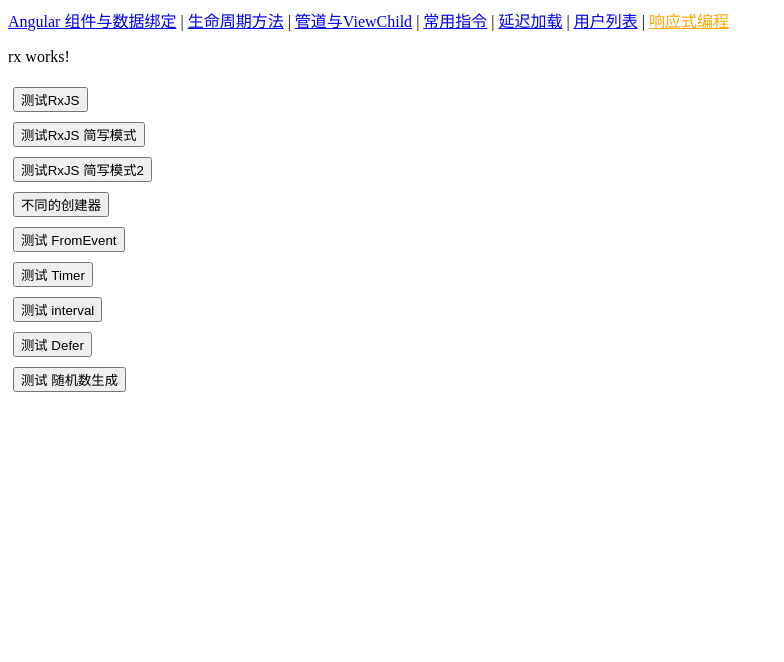
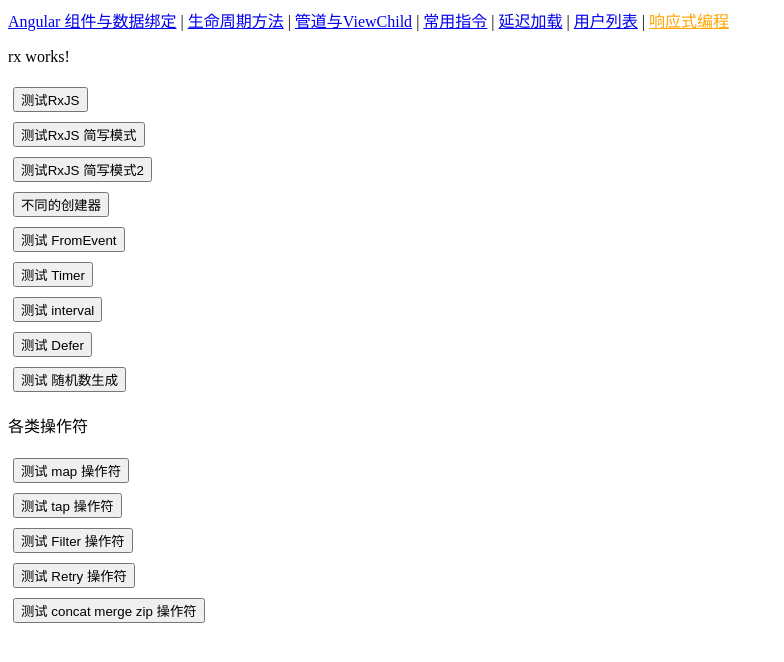
Before and after one commit to demongel/learn-ang, an Angular app: page /lesson6 in a window 1280 px wide. Shown: the top 662 px of the page, without its empty margins (0-784 px from the left). Built offline with nearby package versions, Linux system fonts and the light colour scheme.

Commit message:
7.1 响应式编程 | rxjs 其他操作符与合并操作符

```diff
--- a/src/app/demo/rx/rx.component.html
+++ b/src/app/demo/rx/rx.component.html
@@ -19,3 +19,10 @@
 <div> <button (click)="testRx7()">测试 interval </button></div>
 <div> <button (click)="testRx8()">测试 Defer </button></div>
 <div> <button (click)="testRx9()">测试 随机数生成 </button></div>
+
+<p> 各类操作符 </p>
+<div> <button (click)="testMap()">测试 map 操作符 </button></div>
+<div> <button (click)="testTap()">测试 tap 操作符 </button></div>
+<div> <button (click)="testFilter()">测试 Filter 操作符 </button></div>
+<div> <button (click)="testRetry()">测试 Retry 操作符 </button></div>
+<div> <button (click)="testCMZ()">测试 concat merge zip 操作符 </button></div>
--- a/src/app/demo/rx/rx.component.ts
+++ b/src/app/demo/rx/rx.component.ts
@@ -1,5 +1,5 @@
 import { Component } from '@angular/core';
-import { of, map, filter, from, range, fromEvent, timer, interval, defer } from 'rxjs';
+import { of, map, filter, from, range, fromEvent, timer, interval, defer, tap, mergeMap, throwError, retry, concat, merge, zip } from 'rxjs';
 
 @Component({
   selector: 'app-rx',
@@ -136,4 +136,64 @@ export class RxComponent {
     subscription.unsubscribe(); // 步骤10：取消订阅可观察对象
   }
 
+  testMap() {
+    of(1, 2, 3).pipe(map(x => 10 * x)) // 将1映射成10，2映射成20，3映射成30
+      .subscribe(item => console.log("普通 map " + item))
+
+    of(1, 2, 3)
+      .pipe(
+        map(x => 10 * x),
+        map(x => x + 1)
+      ) // 两个map操作符串联在一起，按照顺序执行
+      .subscribe(item => console.log("串联 map " + item))
+  }
+
+  testTap() {
+    of(1).pipe(
+      tap(val => console.log(`map执行前: ${val}`)),
+      map(val => val + 10),
+      tap(val => console.log(`map执行后: ${val}`))
+    ).subscribe(item => console.log(item))
+  }
+
+  testFilter() {
+    of(1, 2, 3, 4, 5).pipe(
+      filter(val => val > 3)
+    ).subscribe(item => console.log(item))
+  }
+
+  testRetry() {
+    interval(1000).pipe(
+      mergeMap(val => {
+        if (val > 2) {
+          return throwError(() => new Error("发生问题")); // 模拟发生错误
+        }
+        return of(val);
+      }),
+      retry(2) // 如果有错误时，重新执行两次
+    ).subscribe({
+      next: (item) => console.log(item),
+      error: (err) => console.log(err),
+      complete: () => console.log('执行完成'),
+    }
+    )
+  }
+
+  testCMZ() {
+    const nums = of(1, 2, 3)
+    // const nums = range(1,1000)
+    const uppers = of('A', 'B', 'C')
+    const lowers = of('a', 'b', 'c', 'd')
+
+    concat(nums, uppers, lowers)
+      .subscribe(item => console.log("concat =  " + item))
+
+    merge(nums, uppers, lowers)
+      .subscribe(item => console.log("merge =  " + item))
+
+    zip(nums, uppers, lowers)
+      .subscribe(item => console.log("zip =  " + item))
+
+  }
+
 }
```
Also changed, not shown: src/assets/angular-memo/030合并操作符.md (added, +26 -0 lines).
